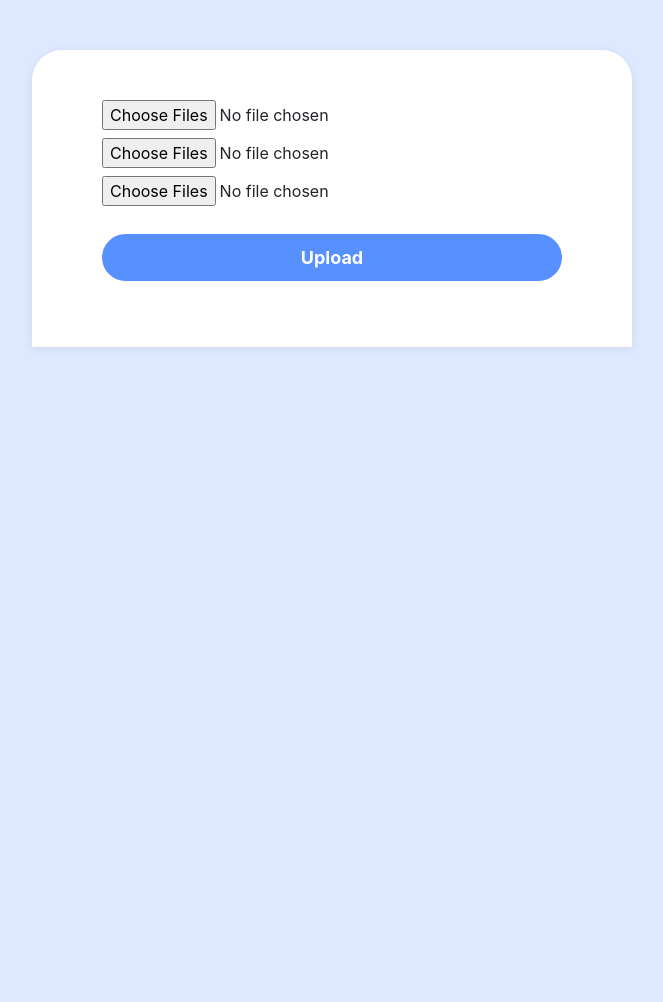
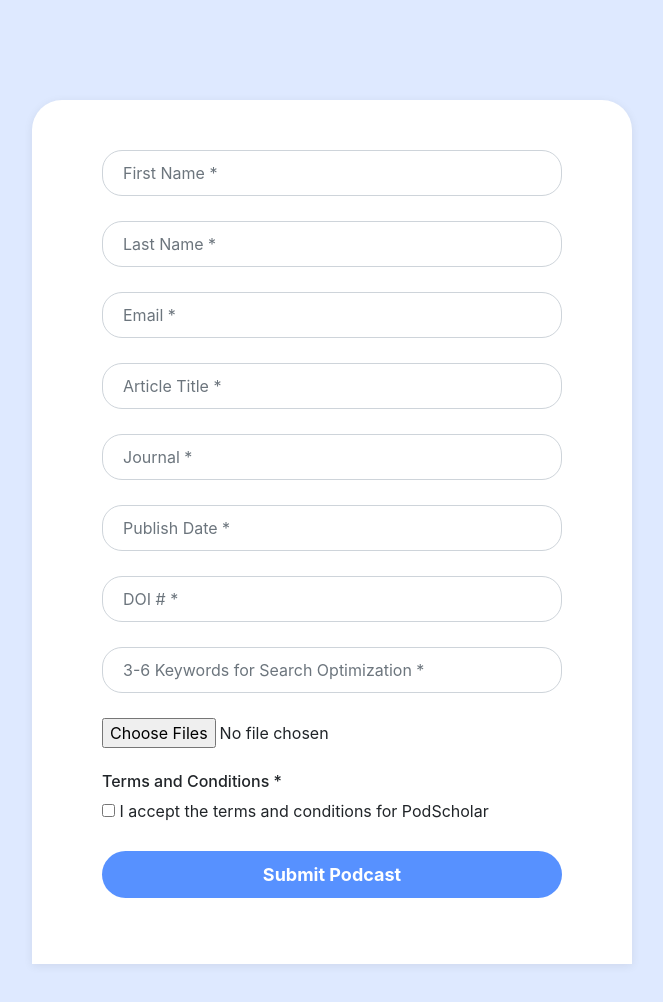
Before and after one commit to TheDeathMuffin/ASE-220---Podcast-Website, a plain HTML site: page Upload Documents.html in a window 1280 px wide. Shown: the whole page, without its empty margins (308-971 px from the left). Before the commit the page ends 800 px from the top, so only its background shows below. Drawn offline with nearby package versions, Linux system fonts and the light colour scheme.

Commit message:
Fixed Upload page

```diff
--- a/Upload Documents.html
+++ b/Upload Documents.html
@@ -9,14 +9,43 @@
 </head>
 <body>
     <div class="registration-form">
-        <form>
-
-            <label><input type="file" name="manuscript" data-field-type="bootstrap-file-filed" data-label="Select PDF Files" data-file-types="application/pdf" multiple></label>
-            <label><input type="file" name="manuscript" data-field-type="bootstrap-file-filed" data-label="Select PDF Files" data-file-types="application/pdf" multiple></label>
-            <label><input type="file" name="manuscript" data-field-type="bootstrap-file-filed" data-label="Select PDF Files" data-file-types="application/pdf" multiple></label>
-        <div class="form-group">
-            <button type="button" class="btn btn-block create-account">Upload</button>
-        </div>
-        </form>
+        <div class="registration-form">
+            <form>
+                <div class="form-group">
+                    <input type="text" class="form-control item" id="username" placeholder="First Name *">
+                </div>
+                <div class="form-group">
+                    <input type="text" class="form-control item" id="username" placeholder="Last Name *">
+                </div>
+                <div class="form-group">
+                    <input type="password" class="form-control item" id="password" placeholder="Email *">
+                </div>
+                <div class="form-group">
+                    <input type="text" class="form-control item" id="email" placeholder="Article Title *">
+                </div>
+                <div class="form-group">
+                    <input type="text" class="form-control item" id="username" placeholder="Journal *">
+                </div>
+                <div class="form-group">
+                    <input type="text" class="form-control item" id="username" placeholder="Publish Date *">
+                </div>
+                <div class="form-group">
+                    <input type="text" class="form-control item" id="username" placeholder="DOI # *">
+                </div>
+                <div class="form-group">
+                    <input type="text" class="form-control item" id="username" placeholder="3-6 Keywords for Search Optimization *">
+                </div>
+                <div class="form-group">
+                <label><input type="file" name="manuscript" data-field-type="bootstrap-file-filed" data-label="Select PDF Files" data-file-types="application/mp3 , apllication/m4a" multiple></label>
+                </div>
+                <h6>Terms and Conditions *</h6>
+                <input type="checkbox" id="TOS">
+                <label for="Agree">I accept the terms and conditions for PodScholar</label><br>
+                <div class="form-group">
+                    <a href="#">
+                    <button type="button" class="btn btn-block create-account">Submit Podcast</button>
+                    </a>
+                </div>
+            </form>
 </body>
 </html>
```
